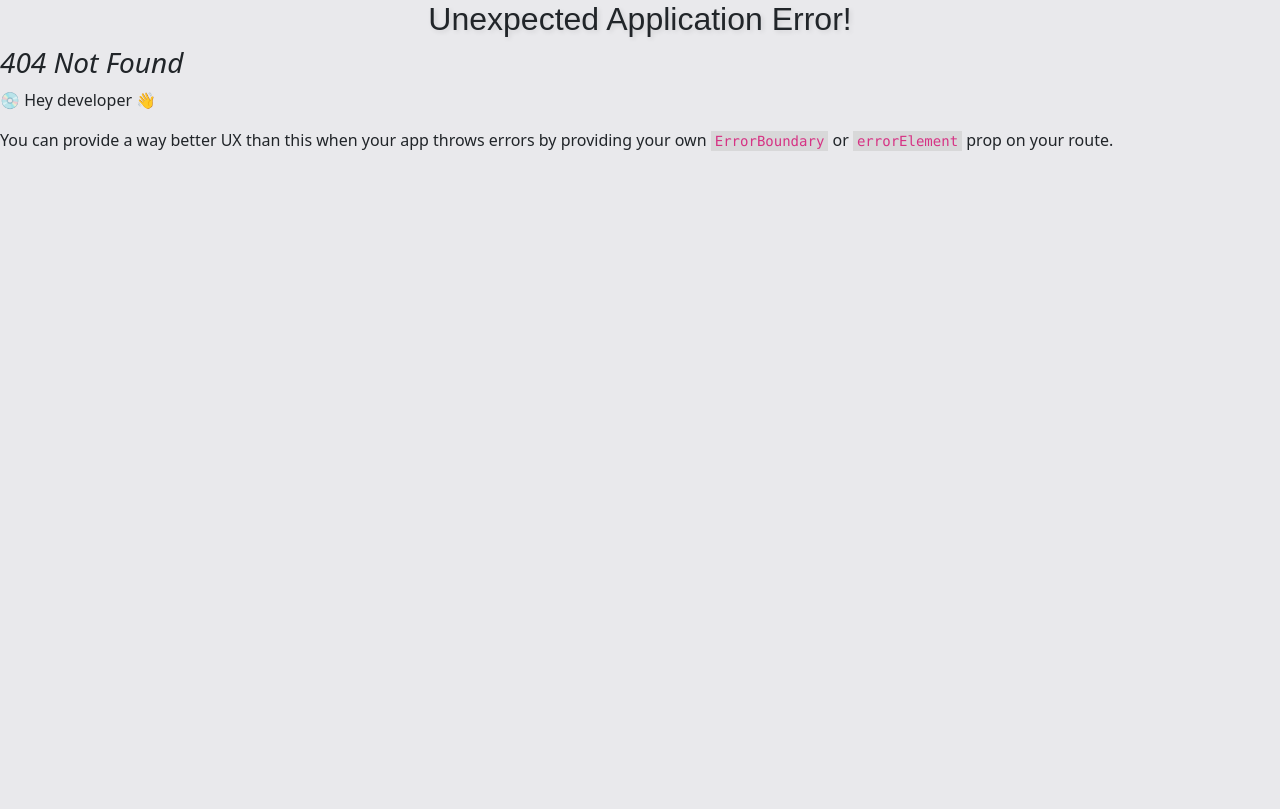
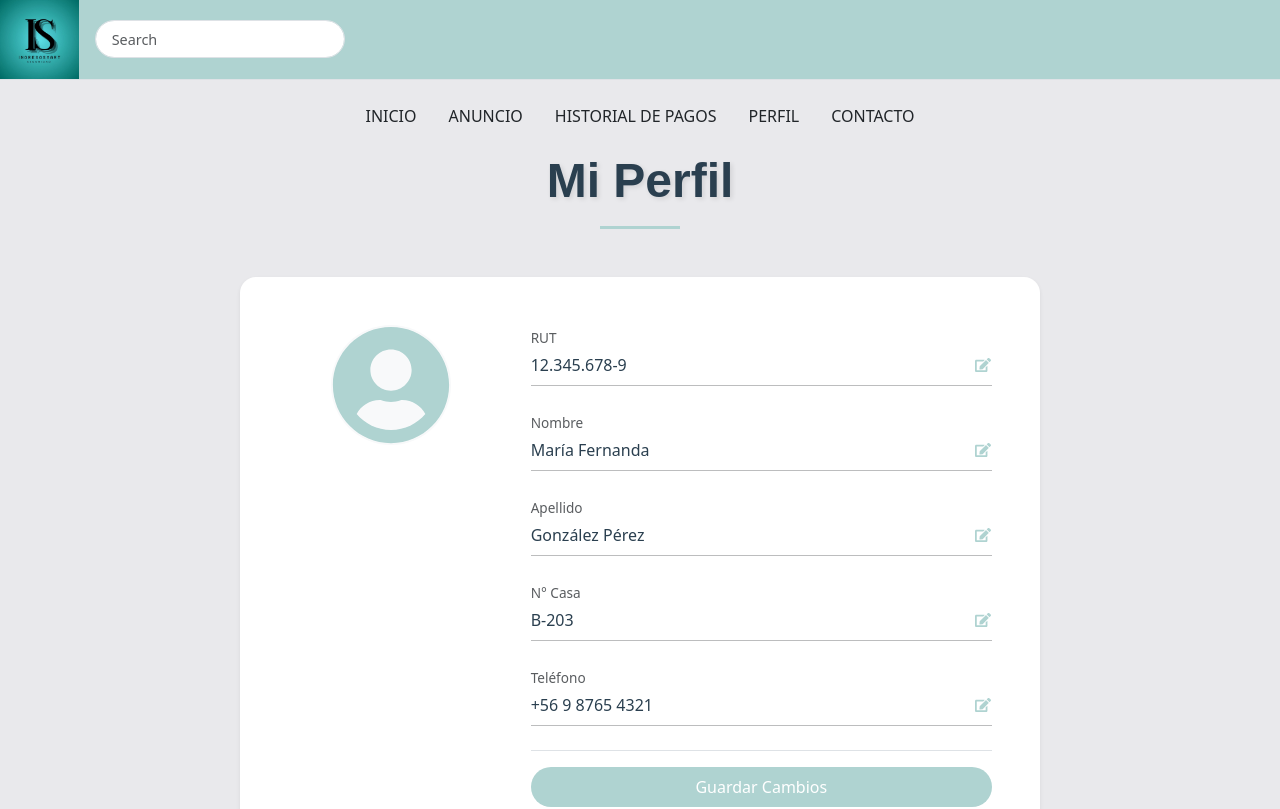
Before and after one commit to proyectoCondominio2025/CONDOMINIO, a React (Vite) app: page /profile in a window 1280 px wide. Before the commit this address had no page. Shown: the top 809 px of the page. Built offline with nearby package versions, Linux system fonts and the light colour scheme; the HTML template or start-up script is replaced by a standard one.

Commit message:
RH - Se agrega página de perfil con información dummy

```diff
--- a/src/Pages/UserResidente/PaymentHistoryPage.jsx
+++ b/src/Pages/UserResidente/PaymentHistoryPage.jsx
@@ -58,7 +58,7 @@ const HistorialPagoPage = () => {
           <Nav.Link href="/" className="text-dark fw-medium px-2">INICIO</Nav.Link>
           <Nav.Link href="/" className="text-dark fw-medium px-2">ANUNCIO</Nav.Link>
           <Nav.Link href="#" className="text-dark fw-medium px-2">HISTORIAL DE PAGOS</Nav.Link>
-          <Nav.Link href="#" className="text-dark fw-medium px-2">PERFIL</Nav.Link>
+          <Nav.Link href="/profile" className="text-dark fw-medium px-2">PERFIL</Nav.Link>
           <Nav.Link href="/contacto" className="text-dark fw-medium px-2">CONTACTO</Nav.Link>
         </Nav>
       </div>
--- a/src/Pages/UserResidente/ResidentsHomePageWithAnnouncements.jsx
+++ b/src/Pages/UserResidente/ResidentsHomePageWithAnnouncements.jsx
@@ -83,7 +83,7 @@ export const ResidentsHomePageWithAnnouncements = () => {
             </Nav.Link>
 
             <Nav.Link
-              href="/perfil"
+              href="/profile"
               className="text-dark fw-medium d-flex align-items-center gap-2 text-decoration-none border-bottom border-2 border-dark pb-1"
               style={{ borderRadius: 0 }}
             >
@@ -111,7 +111,6 @@ export const ResidentsHomePageWithAnnouncements = () => {
           </NavDropdown>
 
           <Nav.Link href="/historialPago" className="text-dark fw-medium px-2">HISTORIAL DE PAGOS</Nav.Link>
-          <Nav.Link href="/perfil" className="text-dark fw-medium px-2">PERFIL</Nav.Link>
           <Nav.Link href="/contacto" className="text-dark fw-medium px-2">CONTACTO</Nav.Link>
         </Nav>
       </div>
--- /dev/null
+++ b/src/Pages/UserResidente/UserProfilePage.jsx
@@ -0,0 +1,96 @@
+import React from 'react';
+import { Container, Navbar, Nav, Form, FormControl } from 'react-bootstrap';
+import { Footer } from '../../components/footer';
+import { FaUserCircle } from 'react-icons/fa';
+import ProfileField from '../../components/ProfileField';
+
+export const UserProfilePage = () => {
+  return (
+    <div className="d-flex flex-column min-vh-100" style={{ backgroundColor: '#E9E9EC' }}>
+
+      {/* Navbar Principal */}
+      <Navbar expand="lg" className="border-bottom py-0" style={{ backgroundColor: '#AFD3D1', minHeight: '80px' }}>
+        <Container fluid className="h-100 px-0 d-flex align-items-center">
+          <Navbar.Brand className="p-0 m-0 d-flex align-items-center" style={{ height: '100%' }}>
+            <a href="/" className="d-flex align-items-center" style={{ height: '100%' }}>
+              <img
+                src="/src/Logo/IngresoSmart.png"
+                alt="Logo"
+                style={{
+                  height: '100%',
+                  width: '85px',
+                  objectFit: 'contain',
+                  display: 'block'
+                }}
+              />
+            </a>
+          </Navbar.Brand>
+
+          <div className="d-flex align-items-center w-100 ms-3">
+            <Form style={{ width: '250px' }}>
+              <FormControl
+                type="search"
+                placeholder="Search"
+                className="rounded-pill px-3 bg-white"
+                style={{ height: '38px', fontSize: '0.9rem', boxShadow: 'none' }}
+              />
+            </Form>
+          </div>
+        </Container>
+      </Navbar>
+
+      {/* Navbar Secundaria */}
+      <div className="d-flex justify-content-center my-3">
+        <Nav className="gap-3">
+          <Nav.Link href="/" className="text-dark fw-medium px-2">INICIO</Nav.Link>
+          <Nav.Link href="/" className="text-dark fw-medium px-2">ANUNCIO</Nav.Link>
+          <Nav.Link href="/historialPago" className="text-dark fw-medium px-2">HISTORIAL DE PAGOS</Nav.Link>
+          <Nav.Link href="/perfil" className="text-dark fw-medium px-2">PERFIL</Nav.Link>
+          <Nav.Link href="/contacto" className="text-dark fw-medium px-2">CONTACTO</Nav.Link>
+        </Nav>
+      </div>
+
+      {/* Contenido Principal */}
+      <Container className="flex-grow-1 mb-5">
+        <div className="text-center mb-5">
+          <h2 className="fw-bold display-5 mb-3" style={{ color: '#2A3F4F' }}>Mi Perfil</h2>
+          <div className="mx-auto mb-4" style={{ width: '80px', height: '3px', backgroundColor: '#AFD3D1' }}></div>
+        </div>
+
+        <div className="mx-auto bg-white rounded-4 shadow-sm p-4 p-lg-5" style={{ maxWidth: '800px' }}>
+          <div className="row g-4">
+            {/* Sección Avatar */}
+            <div className="col-md-4 text-center border-end-md pe-md-4">
+              <div className="position-relative mb-4">
+                <div className="mx-auto rounded-circle overflow-hidden bg-light"
+                     style={{ width: '120px', height: '120px' }}>
+                  <FaUserCircle className="w-100 h-100" style={{ color: '#AFD3D1' }}/>
+                </div>
+              </div>
+            </div>
+
+            {/* Sección Campos */}
+            <div className="col-md-8">
+              <ProfileField label="RUT" value="12.345.678-9" />
+              <ProfileField label="Nombre" value="María Fernanda" />
+              <ProfileField label="Apellido" value="González Pérez" />
+              <ProfileField label="N° Casa" value="B-203" />
+              <ProfileField label="Teléfono" value="+56 9 8765 4321" />
+
+              <div className="mt-4 pt-3 border-top">
+                <button
+                  className="btn btn-primary w-100 py-2 rounded-pill"
+                  style={{ backgroundColor: '#AFD3D1', border: 'none' }}>
+                  Guardar Cambios
+                </button>
+              </div>
+            </div>
+          </div>
+        </div>
+      </Container>
+
+      {/* Footer */}
+      <Footer />
+    </div>
+  );
+};
--- /dev/null
+++ b/src/components/ProfileField.jsx
@@ -0,0 +1,29 @@
+import React from 'react';
+import { FaEdit } from 'react-icons/fa';
+
+const ProfileField = ({ label, value }) => {
+  return (
+    <div className="mb-4">
+      <div className="d-flex align-items-center justify-content-between gap-3">
+        <div className="flex-grow-1">
+          <small className="text-muted" style={{ fontSize: '0.85rem' }}>{label}</small>
+          <div className="d-flex align-items-center gap-2 pt-1">
+            <input
+              type="text"
+              value={value}
+              className="form-control-plaintext p-0 border-0"
+              style={{ color: '#2A3F4F', fontWeight: '500' }}
+              readOnly
+            />
+            <button className="btn btn-link p-0" style={{ color: '#AFD3D1' }}>
+              <FaEdit size={16}/>
+            </button>
+          </div>
+        </div>
+      </div>
+      <hr className="mt-2" style={{ opacity: '0.3' }}/>
+    </div>
+  );
+};
+
+export default ProfileField;
```
Also changed, not shown: src/routes/index.jsx (+6 -3 lines).
